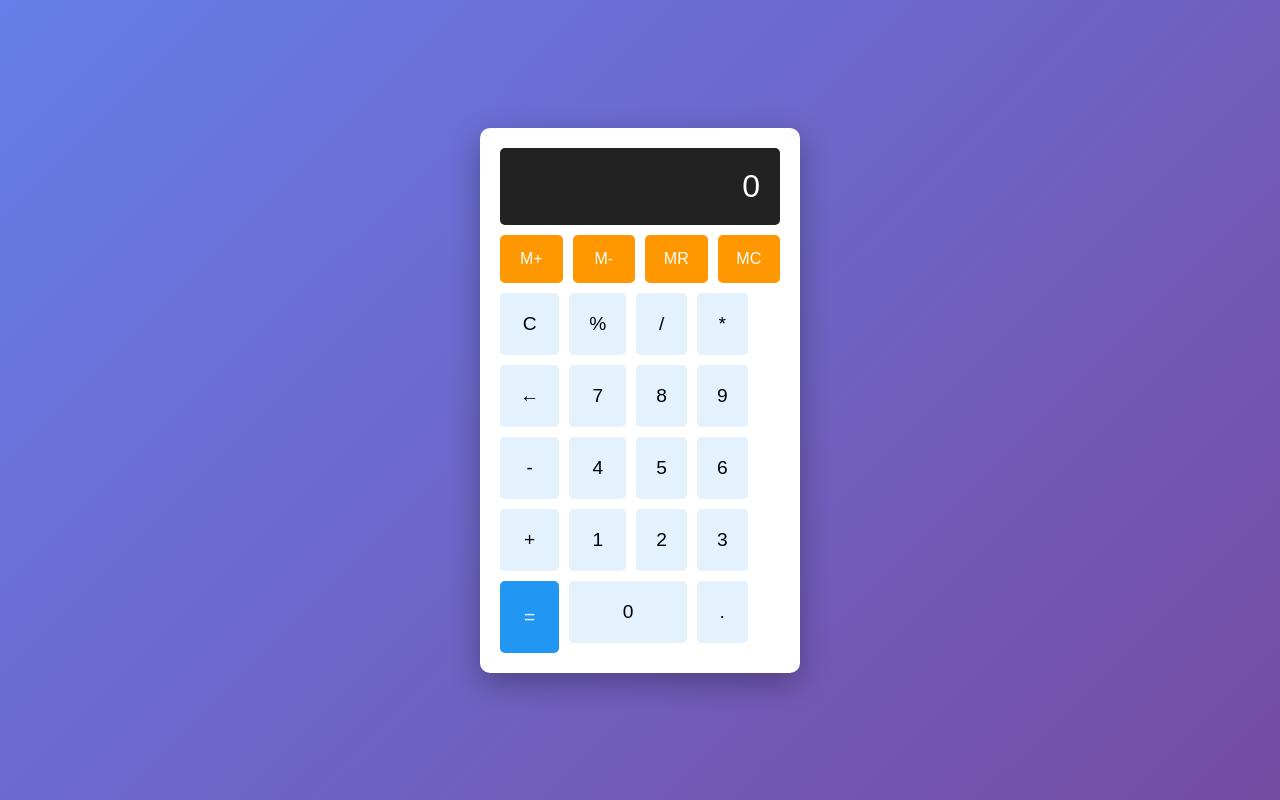
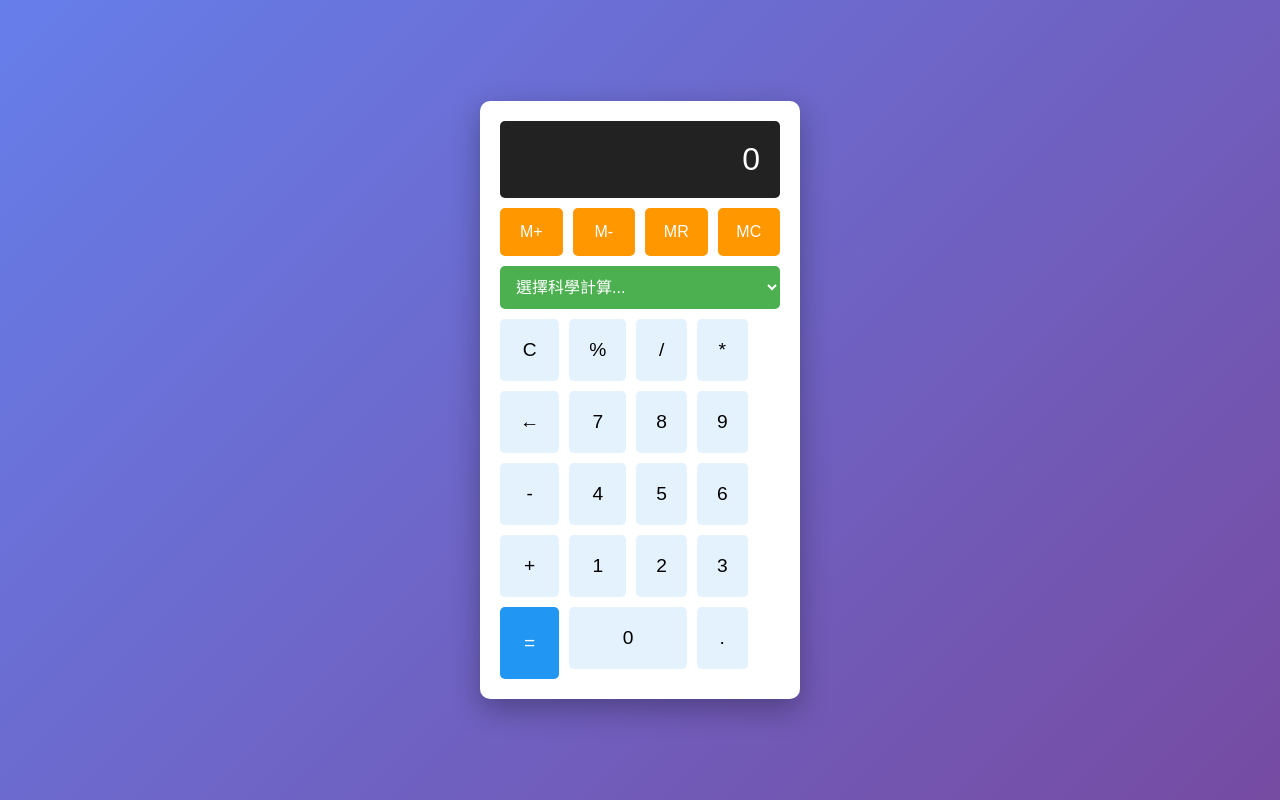
Before and after one commit to kiri-177/calculator-app1, a plain HTML site: page index.html in a window 1280 px wide. Drawn offline with Linux system fonts and the light colour scheme.

Commit message:
Add scientific calculator - dropdown style (v2)

```diff
--- a/index.html
+++ b/index.html
@@ -16,6 +16,21 @@
         <button onclick="memoryRecall()" class="memory-btn">MR</button>
         <button onclick="memoryClear()" class="memory-btn">MC</button>
     </div>
+
+     <!-- 新增科學計算選單 -->
+    <div class="scientific-dropdown">
+        <select id="scientificOp" onchange="applyScientificOp()">
+            <option value="">選擇科學計算...</option>
+            <option value="sin">sin (正弦)</option>
+            <option value="cos">cos (餘弦)</option>
+            <option value="tan">tan (正切)</option>
+            <option value="log">log (對數)</option>
+            <option value="sqrt">√ (平方根)</option>
+            <option value="pow">x² (平方)</option>
+        </select>
+    </div>
+
+    <div class="buttons">
 
     <div class="buttons">
         <div class="buttons">
--- a/script.js
+++ b/script.js
@@ -99,3 +99,52 @@ function showMemoryIndicator() {
 function hideMemoryIndicator() {
     display.style.borderLeft = 'none';
 }
+
+// 新增科學計算函數（下拉選單版本）
+function applyScientificOp() {
+    let select = document.getElementById('scientificOp');
+    let operation = select.value;
+
+    if (!operation) return;
+
+    try {
+        let value = eval(currentInput);
+        let result;
+
+        switch(operation) {
+            case 'sin':
+                result = Math.sin(value * Math.PI / 180);
+                break;
+            case 'cos':
+                result = Math.cos(value * Math.PI / 180);
+                break;
+            case 'tan':
+                result = Math.tan(value * Math.PI / 180);
+                break;
+            case 'log':
+                result = Math.log10(value);
+                break;
+            case 'sqrt':
+                result = Math.sqrt(value);
+                break;
+            case 'pow':
+                result = Math.pow(value, 2);
+                break;
+            default:
+                result = value;
+        }
+
+        currentInput = result.toString();
+        updateDisplay();
+
+        // 重置選單
+        select.value = '';
+    } catch (error) {
+        currentInput = 'Error';
+        updateDisplay();
+        setTimeout(() => {
+            currentInput = '0';
+            updateDisplay();
+        }, 1500);
+    }
+}
--- a/style.css
+++ b/style.css
@@ -96,3 +96,27 @@ button:active {
 .memory-btn:active {
     transform: scale(0.95);
 }
+
+.scientific-dropdown {
+    margin-bottom: 10px;
+}
+
+.scientific-dropdown select {
+    width: 100%;
+    padding: 12px;
+    font-size: 1em;
+    background: #4caf50;
+    color: white;
+    border: none;
+    border-radius: 5px;
+    cursor: pointer;
+}
+
+.scientific-dropdown select:focus {
+    outline: 2px solid #45a049;
+}
+
+.scientific-dropdown option {
+    background: white;
+    color: #333;
+}
```
